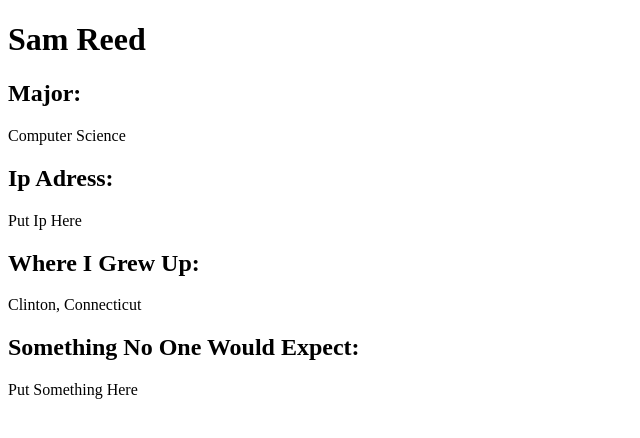
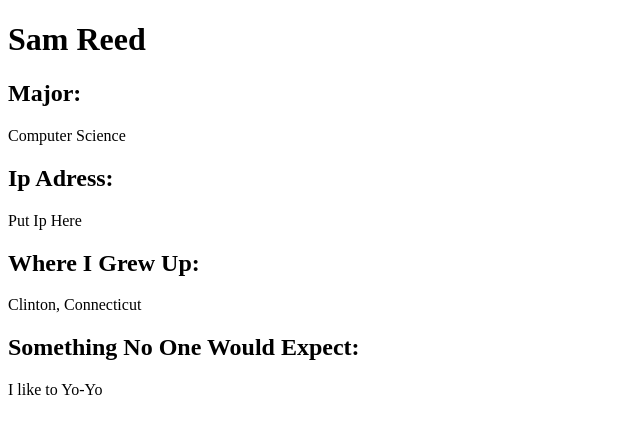
Before and after one commit to SamReed432/GettingOnline, a plain HTML site: page Getting On the Web.html in a window 1280 px wide. Shown: the full height of the page, 0-640 px from the left. Drawn offline with Linux system fonts and the light colour scheme.

Commit message:
First Asignment
First Website on Github

```diff
--- a/Getting On the Web.html
+++ b/Getting On the Web.html
@@ -21,7 +21,7 @@
 
 	<h2>Something No One Would Expect: </h2>
 
-	Put Something Here
+	I like to Yo-Yo
 
 	<img src:"lightshowimage.jpeg" />
 
```
